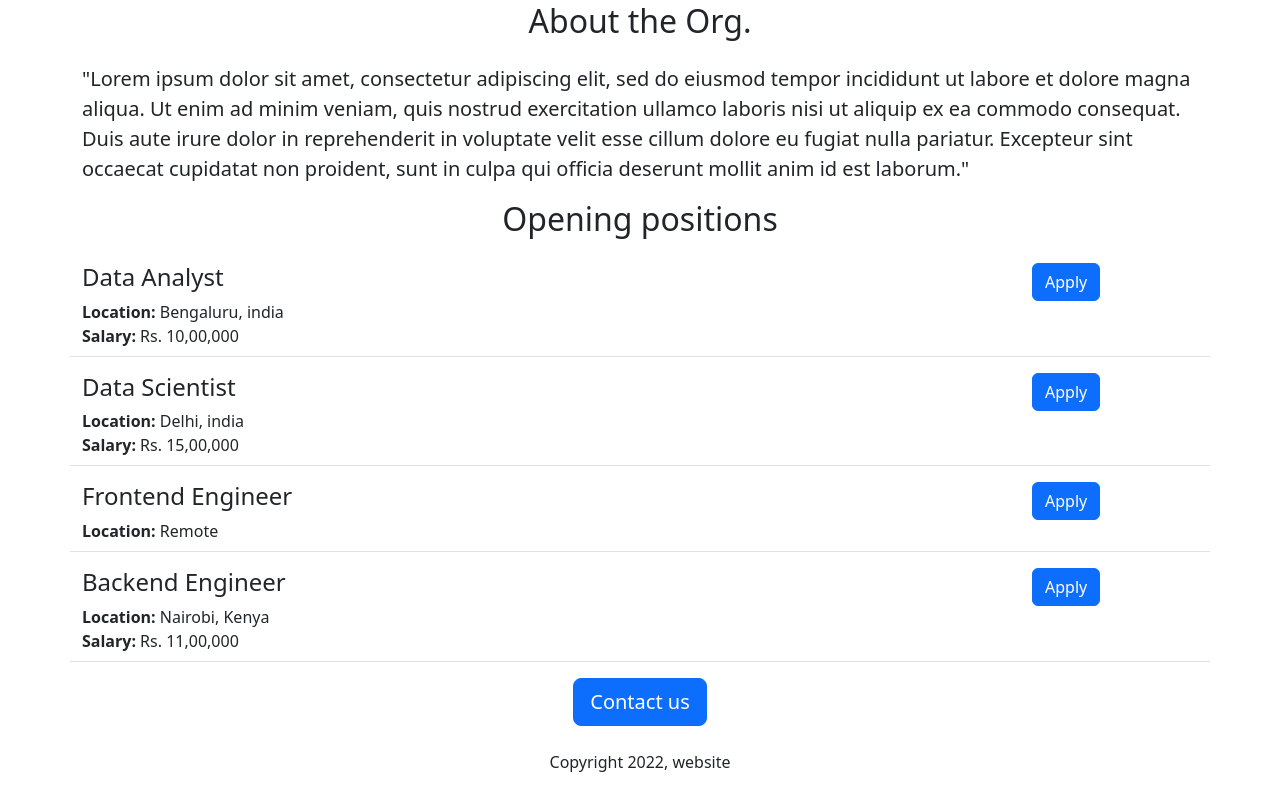
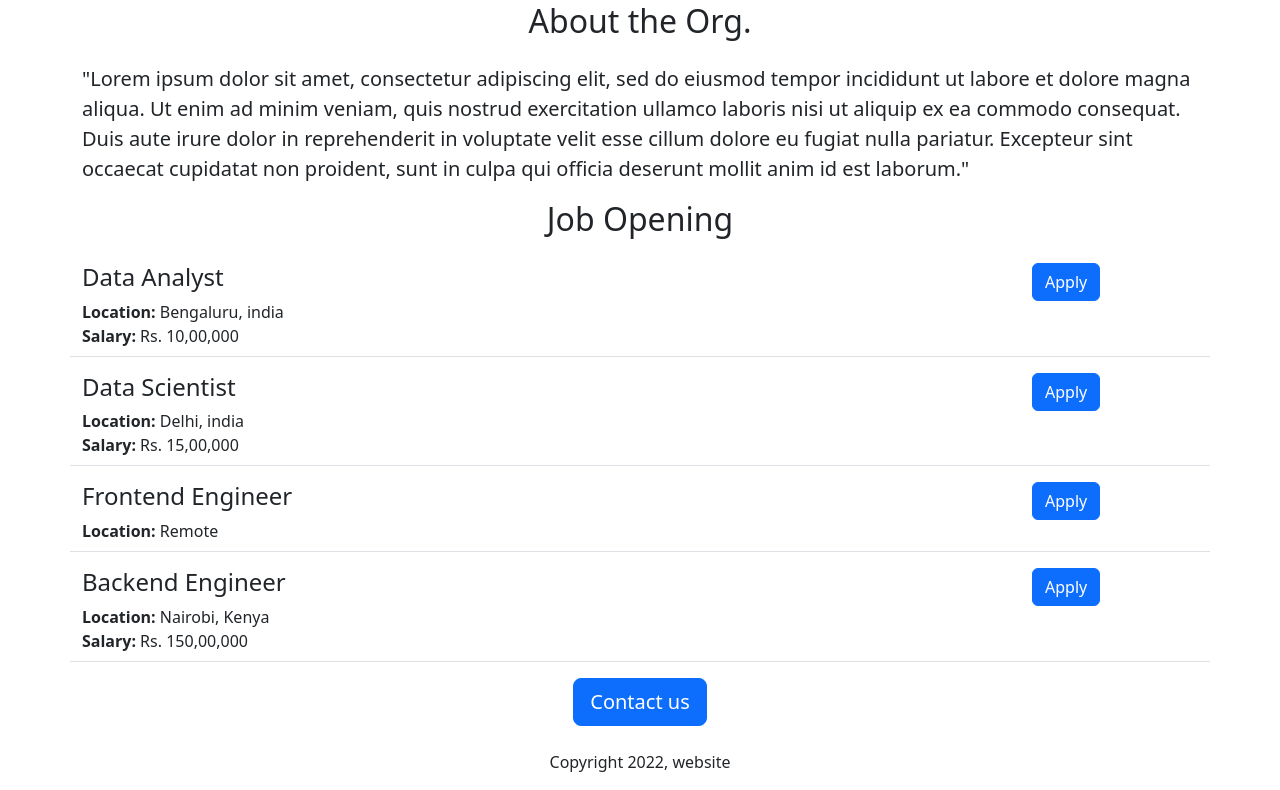
Before and after one commit to Qaladid/furah-website, a Flask app: page / in a window 1280 px wide. Shown: the part 446-1236 px from the top of the page. Run offline with Flask 3, Linux system fonts and the light colour scheme.

Commit message:
Made some changes.

```diff
--- a/app.py
+++ b/app.py
@@ -25,7 +25,7 @@ JOBS = [
         'id': 1,
         'title': 'Backend Engineer',
         'location': 'Nairobi, Kenya',
-        'salary': 'Rs. 11,00,000',
+        'salary': 'Rs. 150,00,000',
     },
 ]
 
--- a/templates/home.html
+++ b/templates/home.html
@@ -21,7 +21,7 @@
     <p class="lead">
       "Lorem ipsum dolor sit amet, consectetur adipiscing elit, sed do eiusmod tempor incididunt ut labore et dolore magna aliqua. Ut enim ad minim veniam, quis nostrud exercitation ullamco laboris nisi ut aliquip ex ea commodo consequat. Duis aute irure dolor in reprehenderit in voluptate velit esse cillum dolore eu fugiat nulla pariatur. Excepteur sint occaecat cupidatat non proident, sunt in culpa qui officia deserunt mollit anim id est laborum."
     </p class="lead">
-    <h2 class="text-center mt-2 mb-4">Opening positions</h2>
+    <h2 class="text-center mt-2 mb-4">Job Opening</h2>
 
     <div>
       {% for job in jobs %}
```
